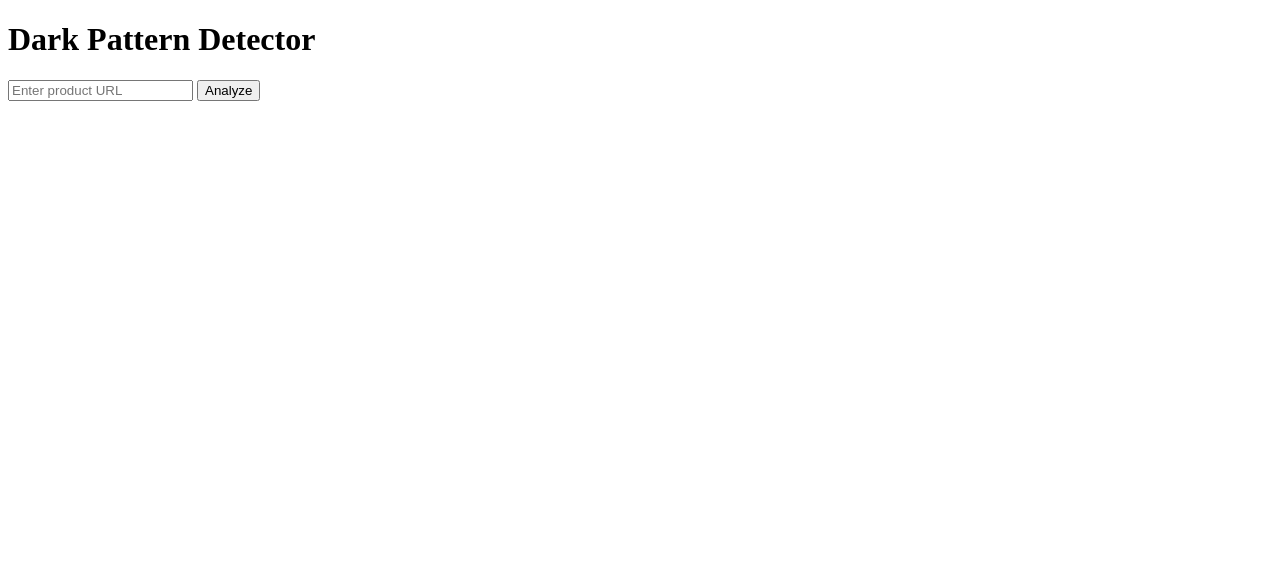
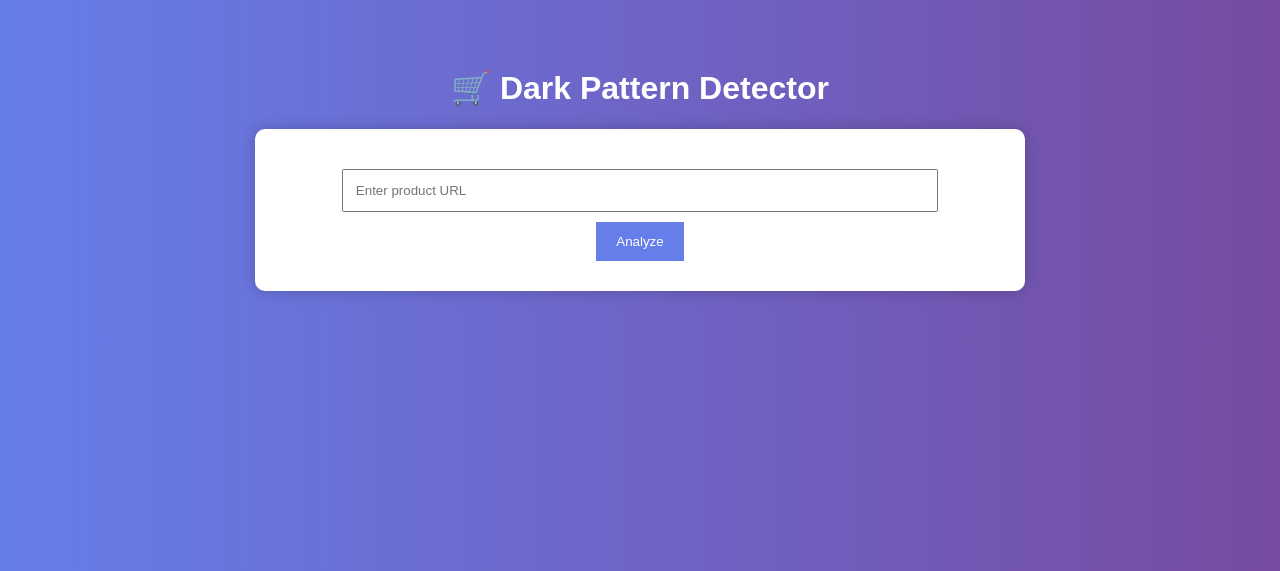
Before and after one commit to pracheetasundaramoorthy-code/dark-pattern-detector, a Flask app: page / in a window 1280 px wide. Shown: the top 571 px of the page. Run offline with Flask 3, Linux system fonts and the light colour scheme.

Commit message:
Update index.html

```diff
--- a/templates/index.html
+++ b/templates/index.html
@@ -2,12 +2,59 @@
 <html>
 <head>
     <title>Dark Pattern Detector</title>
+    <style>
+        body {
+            font-family: Arial, sans-serif;
+            background: linear-gradient(to right, #667eea, #764ba2);
+            color: white;
+            text-align: center;
+            padding: 40px;
+        }
+
+        .container {
+            background: white;
+            color: black;
+            padding: 30px;
+            border-radius: 10px;
+            width: 60%;
+            margin: auto;
+            box-shadow: 0 0 15px rgba(0,0,0,0.2);
+        }
+
+        input {
+            width: 80%;
+            padding: 12px;
+            margin: 10px;
+        }
+
+        button {
+            padding: 12px 20px;
+            background: #667eea;
+            color: white;
+            border: none;
+            cursor: pointer;
+        }
+
+        .high { color: red; }
+        .medium { color: orange; }
+        .low { color: green; }
+
+        .highlight {
+            background: yellow;
+            font-weight: bold;
+        }
+    </style>
 </head>
+
 <body>
-    <h1>Dark Pattern Detector</h1>
+
+    <h1>🛒 Dark Pattern Detector</h1>
+
+    <div class="container">
 
         <form method="POST">
             <input type="text" name="url" placeholder="Enter product URL" required>
+            <br>
             <button type="submit">Analyze</button>
         </form>
 
@@ -15,15 +62,24 @@
             {% if result.error %}
                 <p>{{ result.error }}</p>
             {% else %}
-            <h2>Manipulation Score: {{ result.score }}</h2>
+
+                <h2>Score: {{ result.score }}</h2>
+
+                <h3 class="{% if result.score > 70 %}high{% elif result.score > 30 %}medium{% else %}low{% endif %}">
+                    {{ result.message }}
+                </h3>
 
                 <h3>Detected Patterns:</h3>
                 <ul>
                     {% for word, category in result.patterns %}
-                    <li><b>{{ word }}</b> → {{ category }}</li>
+                        <li><span class="highlight">{{ word }}</span> → {{ category }}</li>
                     {% endfor %}
                 </ul>
+
             {% endif %}
         {% endif %}
+
+    </div>
+
 </body>
 </html>
```
Lines whose indentation alone changed are shown as unchanged.
